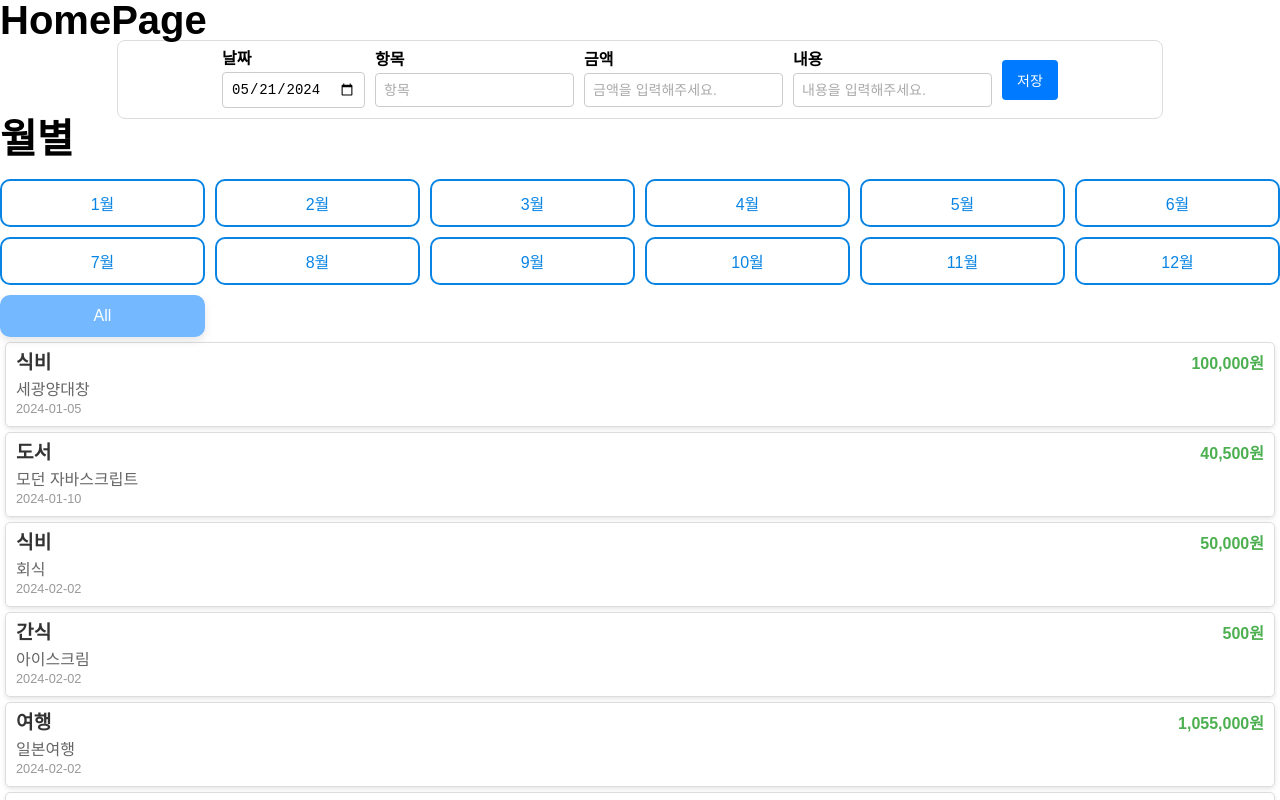
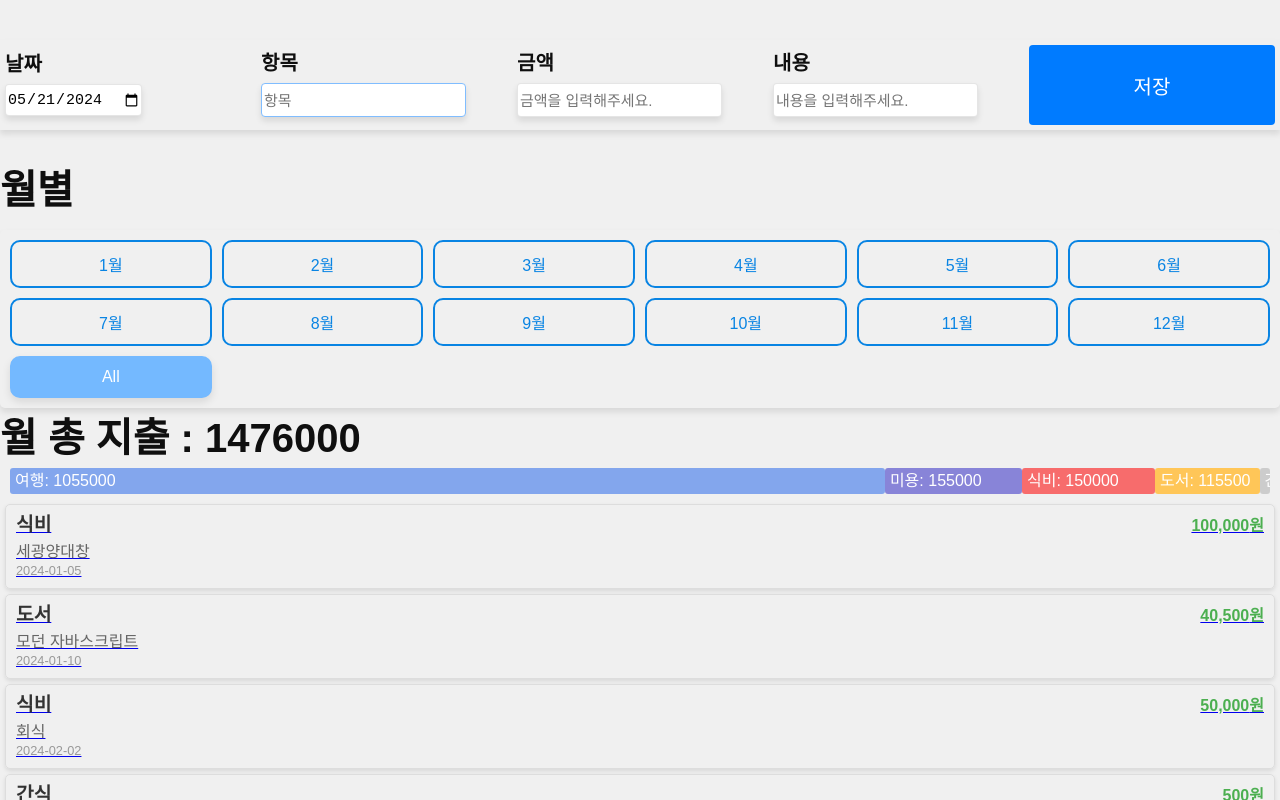
Before and after one commit to MinKonKim/AllowanceRecord, a React (Vite) app: page / in a window 1280 px wide. Shown: the top 800 px of the page. Built offline with nearby package versions, Linux system fonts and the light colour scheme.

Commit message:
2024.05.22 Props Drilling

```diff
--- a/src/App.jsx
+++ b/src/App.jsx
@@ -1,29 +1,9 @@
-import { useState } from "react";
+import { useEffect, useState } from "react";
 import { BrowserRouter, Route, Routes } from "react-router-dom";
 import { createGlobalStyle } from "styled-components";
 import DetailPage from "./pages/DetailPage";
 import HomePage from "./pages/HomePage";
-
-const GlobalStyle = createGlobalStyle`
-  body{
-    margin-left:auto;
-    margin-right: auto;
-    padding: 0;
-    font-family: sans-serif;
-    width: 100%;
-    min-width: 850px;
-
-    justify-content: center;
-
-  }
-  h1,h2{
-    font-size: 40px;
-    font-weight: 900;
-  }
-`;
-
-function App() {
-  const [records, setRecords] = useState([
+const RECORDS = [
   {
     id: "25600f72-56b4-41a7-a9c2-47358580e2f8",
     date: "2024-01-05",
@@ -74,7 +54,25 @@ function App() {
     description:
       "자율주행차량 운전주행모드 자동 전환용 인식률 90% 이상의 다중 센서 기반 운전자 상태 인식 및 상황 인식 원천 기술 개발",
   },
-  ]);
+];
+function App() {
+  const [records, setRecords] = useState([]);
+  // 로컬 스토리지에서 데이터 불러오기
+  useEffect(() => {
+    // RECORDS 값 local에 저장
+    localStorage.setItem("records", JSON.stringify(RECORDS));
+    const storedRecords = localStorage.getItem("records");
+    if (storedRecords) {
+      setRecords(JSON.parse(storedRecords));
+    }
+  }, []);
+  // records 상태가 변경될 때마다 로컬 스토리지에 데이터 저장하기
+  // useEffect(() => {
+  //   localStorage.setItem("records", JSON.stringify(records));
+  //   const storedRecords = localStorage.getItem("records");
+  //   setRecords(storedRecords);
+  // }, [records]);
+
   return (
     <BrowserRouter>
       <GlobalStyle />
@@ -85,7 +83,7 @@ function App() {
         />
         <Route
           path="/record/:recordId"
-          element={<DetailPage records={records} />}
+          element={<DetailPage records={records} setRecords={setRecords} />}
         />
       </Routes>
     </BrowserRouter>
@@ -93,3 +91,24 @@ function App() {
 }
 
 export default App;
+
+//styled
+const GlobalStyle = createGlobalStyle`
+  body{
+    background-color: #f0f0f0;
+    color: #0f0f0f;
+    margin-left:auto;
+    margin-right: auto;
+    padding: 0;
+    font-family: sans-serif;
+    width: 100%;
+    min-width: 850px;
+
+    justify-content: center;
+
+  }
+  h1,h2{
+    font-size: 40px;
+    font-weight: 900;
+  }
+`;
--- /dev/null
+++ b/src/components/DetailPage/Modal.jsx
@@ -0,0 +1,101 @@
+import { Link } from "react-router-dom";
+import styled, { keyframes } from "styled-components";
+
+const Modal = ({ show, onClose, onConfirm, message }) => {
+  return (
+    <ModalBackdrop show={show}>
+      <ModalView>
+        <p>{message}</p>
+        <div>
+          <Link to="/">
+            <Button onClick={onConfirm}>확인</Button>
+          </Link>
+          <Button onClick={onClose}>취소</Button>
+        </div>
+      </ModalView>
+    </ModalBackdrop>
+  );
+};
+
+export default Modal;
+
+// style Components
+const fadeIn = keyframes`
+  from {
+    opacity: 0;
+  }
+
+  to {
+    opacity: 1;
+  }
+`;
+
+const fadeOut = keyframes`
+  from {
+    opacity: 1;
+  }
+
+  to {
+    opacity: 0;
+  }
+`;
+
+const slideIn = keyframes`
+  from {
+    transform: translate(-50%, -60%);
+  }
+
+  to {
+    transform: translate(-50%, -50%);
+  }
+`;
+
+const slideOut = keyframes`
+  from {
+    transform: translate(-50%, -50%);
+  }
+
+  to {
+    transform: translate(-50%, -60%);
+  }
+`;
+const ModalBackdrop = styled.div`
+  animation: ${(props) => (props.show ? fadeIn : fadeOut)} 0.3s ease-out
+    forwards;
+  position: fixed;
+  top: 0;
+  left: 0;
+  z-index: 1040;
+  width: 100vw;
+  height: 100vh;
+  background-color: rgba(0, 0, 0, 0.5);
+`;
+
+const ModalView = styled.div`
+  animation: ${(props) => (props.show ? slideIn : slideOut)} 0.3s ease-out
+    forwards;
+  position: fixed;
+  top: 50%;
+  left: 50%;
+  transform: translate(-50%, -50%);
+  z-index: 1050;
+  background: white;
+  padding: 20px;
+  border-radius: 8px;
+  display: flex;
+  flex-direction: column;
+  gap: 10px;
+`;
+const Button = styled.button`
+  padding: 10px 20px;
+  border: none;
+  border-radius: 4px;
+  background-color: #007bff;
+  color: white;
+  cursor: pointer;
+  margin-left: 5px;
+
+  &:hover {
+    background-color: #0056b3;
+  }
+`;
--- /dev/null
+++ b/src/components/HomePageComponents/Graph.jsx
@@ -0,0 +1,77 @@
+import { useEffect, useState } from "react";
+import styled from "styled-components";
+
+const Graph = ({ selectedMonth, records }) => {
+  const [totalAmount, setTotalAmount] = useState(0);
+
+  useEffect(() => {
+    let calAmount = records.reduce((sum, record) => sum + record.amount, 0);
+    setTotalAmount(calAmount);
+  }, [records]);
+  // 항목별 금액 정리
+  let amountMap = {};
+  records.forEach((record) => {
+    if (!amountMap[record.item]) {
+      amountMap[record.item] = record.amount;
+    } else {
+      amountMap[record.item] += record.amount;
+    }
+  });
+
+  // amountMap 객체를 배열로 변환하고 정렬
+  const sortedAmountArray = Object.entries(amountMap).sort(
+    (a, b) => b[1] - a[1]
+  );
+
+  const maxAmount = Math.max(...records.map((record) => record.amount));
+  return (
+    <GraphDiv>
+      <h1>
+        {selectedMonth}월 총 지출 : {totalAmount}
+      </h1>
+      <BarWrapper>
+        {sortedAmountArray.map(([item, amount], index) => (
+          <Bar key={index} width={(amount / maxAmount) * 100} item={item}>
+            {item}: {amount}
+          </Bar>
+        ))}
+      </BarWrapper>
+    </GraphDiv>
+  );
+};
+
+export default Graph;
+const itemColors = {
+  식비: "#f76c6c",
+  도서: "#ffc658",
+  여행: "#83a6ed",
+  미용: "#8884d8",
+  // 추가 아이템과 색상...
+};
+const GraphDiv = styled.div`
+  margin-top: 10px;
+  display: flex;
+  flex-direction: column;
+  margin-left: auto;
+  margin-right: auto;
+`;
+const BarWrapper = styled.div`
+  display: flex;
+  margin-top: 10px;
+  justify-content: center;
+  margin-left: 10px;
+  margin-right: 10px;
+`;
+const Bar = styled.div`
+  width: ${(props) => props.width}%;
+  background-color: ${(props) => itemColors[props.item] || "#ccc"};
+  color: white;
+  text-align: left;
+  padding: 5px;
+  margin-bottom: 5px;
+  border-radius: 3px;
+
+  white-space: nowrap;
+  overflow: hidden;
+  text-overflow: ellipsis;
+`;
--- a/src/components/HomePageComponents/MonthSelector.jsx
+++ b/src/components/HomePageComponents/MonthSelector.jsx
@@ -42,8 +42,14 @@ const MonthSelector = ({ selectedMonth, onMonthClick }) => {
 
 export default MonthSelector;
 
+// styled Componentsaaaaa
 const ButtonWrapper = styled.div`
   display: grid;
+  padding: 10px;
+  border-radius: 5px;
+  box-shadow: 0 4px 6px rgba(0, 0, 0, 0.1);
+  margin-left: auto;
+  margin-right: auto;
   grid-template-columns: repeat(6, 1fr);
   grid-gap: 10px;
   margin-top: 20px;
--- a/src/components/HomePageComponents/RecordForm.jsx
+++ b/src/components/HomePageComponents/RecordForm.jsx
@@ -1,33 +1,44 @@
-import { useEffect, useState } from "react";
+import { useEffect, useRef, useState } from "react";
 import styled from "styled-components";
 import { v4 as uuidv4 } from "uuid";
+import ValidCheck from "../../utils/ValidCheck";
 
-// 용돈 기입
 const RecordForm = ({ setRecords }) => {
   const [date, setDate] = useState("");
   const [item, setItem] = useState("");
   const [amount, setAmount] = useState("");
   const [description, setDescription] = useState("");
 
+  const itemRef = useRef(null);
+
   useEffect(() => {
     // 오늘 날짜로 지정
     const today = new Date().toISOString().slice(0, 10);
     setDate(today);
+
+    // 페이지 로드 시 item 입력 필드에 포커스 설정
+    if (itemRef.current) {
+      itemRef.current.focus();
+    }
   }, []);
 
-  // Record 추가 함수
   const addRecord = (e) => {
-    e.preventDefault(); // 폼 제출 막기
+    e.preventDefault();
     const newRecord = {
       id: uuidv4(),
       date: date,
       item: item,
-      amount: amount,
+      amount: Number(amount),
       description: description,
     };
-    // 유효성 검사 해야함.
-    setRecords((prev) => [...prev, newRecord]);
-    // 날짜를 제외하고 초기화
+    // newRecordValid : 유효성 검사 결과를 받는
+    const newRecordValid = ValidCheck(newRecord);
+    if (newRecordValid.valid) {
+      setRecords((prev) => [...prev, newRecord]);
+    } else {
+      alert(newRecordValid.message);
+    }
+
     setItem("");
     setAmount("");
     setDescription("");
@@ -51,6 +62,7 @@ const RecordForm = ({ setRecords }) => {
           value={item}
           placeholder="항목"
           onChange={(e) => setItem(e.target.value)}
+          ref={itemRef} // ref를 설정하여 autofocus 기능 구현
         />
       </FormField>
       <FormField>
@@ -77,52 +89,55 @@ const RecordForm = ({ setRecords }) => {
 };
 
 export default RecordForm;
-
+// styled Components
 const RecordFormWrapper = styled.form`
   display: flex;
-  width: 80%;
-  justify-content: center;
-  align-items: center;
-  gap: 10px;
-  padding: 10px;
-  margin-left: auto;
-  margin-right: auto;
-  border: 1px solid #ddd;
-  border-radius: 8px;
-  background-color: #fff;
+  padding: 5px;
+  border: 8px;
+  box-shadow: 0 4px 6px rgba(0, 0, 0, 0.1);
+  margin: 40px auto;
 `;
 
 const FormField = styled.div`
   display: flex;
   flex-direction: column;
+  justify-content: center;
   align-items: flex-start;
+  row-gap: 5px;
+  width: 20vw;
+  height: 80px;
+  margin: 0;
 
   label {
+    font-size: 20px;
+    font-weight: 900;
     margin-bottom: 5px;
-    font-weight: bold;
   }
-
   input {
-    padding: 8px;
-    border: 1px solid #ccc;
+    font-size: 15px;
+    height: 30px;
+    border: 1px solid;
+    border-color: rgba(0, 0, 0, 0.1);
     border-radius: 4px;
-    font-size: 14px;
-  }
-
-  input::placeholder {
-    color: #aaa;
+    outline: none;
+    box-shadow: 0 4px 6px rgba(0, 0, 0, 0.1);
+    transition: border-color 0.2s ease-in-out;
+    &:focus {
+      border-color: #80bdff;
+    }
   }
 `;
 
 const SubmitButton = styled.button`
-  padding: 10px 15px;
+  background-color: #007bff;
+  flex: 1;
+  color: white;
+  padding: 15px;
+  font-size: 20px;
   border: none;
   border-radius: 4px;
-  background-color: #007bff;
-  color: #fff;
-  font-size: 14px;
   cursor: pointer;
-  transition: background-color 0.3s;
+  transition: background-color 0.2s ease-in-out;
 
   &:hover {
     background-color: #0056b3;
--- a/src/components/HomePageComponents/RecordItem.jsx
+++ b/src/components/HomePageComponents/RecordItem.jsx
@@ -1,26 +1,26 @@
+import { Link } from "react-router-dom";
 import styled from "styled-components";
+import FormatAmount from "../../utils/FormatAmount";
 
 const RecordItem = ({ record }) => {
-  const formatAmount = (amount) => {
-    return new Intl.NumberFormat().format(amount);
-  };
-
   return (
     <RecordItemContent key={record.id}>
+      <Link to={`/record/${record.id}`}>
         <Header>
           <RecordItemSpan>{record.item}</RecordItemSpan>
-        <Amount>{formatAmount(record.amount)}원</Amount>
+          <Amount>{FormatAmount(record.amount)}원</Amount>
         </Header>
         <Body>
           <Description>{record.description}</Description>
           <Date>{record.date}</Date>
         </Body>
+      </Link>
     </RecordItemContent>
   );
 };
 
 export default RecordItem;
-
+// styled Components
 const RecordItemContent = styled.li`
   border: 1px solid #ddd;
   margin: 5px;
--- /dev/null
+++ b/src/hooks/useInput.js
@@ -0,0 +1,12 @@
+import { useState } from "react";
+
+const useInput = (init) => {
+  const [value, setValue] = useState("" || init);
+
+  const handler = (e) => {
+    setValue(e.target.value);
+  };
+  return [value, handler];
+};
+
+export default useInput;
--- a/src/pages/DetailPage/DetailPage.jsx
+++ b/src/pages/DetailPage/DetailPage.jsx
@@ -1,5 +1,154 @@
-const DetailPage = () => {
-  return <div>DetailPage</div>;
+import { useState } from "react";
+import { useParams } from "react-router-dom";
+import styled from "styled-components";
+import Modal from "../../components/DetailPage/Modal";
+import useInput from "../../hooks/useInput";
+
+const DetailPage = ({ records, setRecords }) => {
+  const { recordId } = useParams();
+  const record = records.find((ele) => ele.id === recordId);
+  // Modal Open 관련 State
+  const [isModalOpen, setIsModalOpen] = useState(false);
+  // 히스토리
+  // Custom Hook 사용
+  const [item, onChangeItemHandler] = useInput(record.item);
+  const [amount, onChangeAmountHandler] = useInput(record.amount);
+  const [date, onChangeDateHandler] = useInput(record.date);
+  const [description, onChangeDescriptionHandler] = useInput(
+    record.description
+  );
+  // 수정
+  const updateRecord = () => {
+    const updatedRecord = {
+      id: recordId,
+      item: item,
+      amount: amount,
+      date: date,
+      description: description,
+    };
+    const updatedRecords = [
+      ...records.filter((record) => record.id !== recordId),
+      updatedRecord,
+    ];
+
+    setRecords(updatedRecords);
+    alert("수정완료!");
+  };
+  //삭제
+  const deleteRecord = () => {
+    const deletedRecords = [
+      ...records.filter((record) => record.id !== recordId),
+    ];
+
+    setRecords(deletedRecords);
+
+    setIsModalOpen(false);
+  };
+
+  // record가 없다면,
+  if (!record) {
+    return <div>내용이 없습니다.</div>;
+  }
+  return (
+    <>
+      {isModalOpen && (
+        <Modal
+          show={isModalOpen}
+          onClose={() => setIsModalOpen(false)}
+          onConfirm={deleteRecord}
+          message={"진짜로 삭제할겁니까?"}
+        />
+      )}
+      <DetailContainer>
+        <h1>상세 정보</h1>
+        <RecordDetail>
+          <div>
+            <label>항목: </label>
+            <input type="text" value={item} onChange={onChangeItemHandler} />
+          </div>
+          <div>
+            <label>금액: </label>
+            <input
+              type="text"
+              value={amount}
+              onChange={onChangeAmountHandler}
+            />
+          </div>
+          <div>
+            <label>날짜: </label>
+            <input type="date" value={date} onChange={onChangeDateHandler} />
+          </div>
+          <div>
+            <label>내용: </label>
+            <input
+              type="text"
+              value={description}
+              onChange={onChangeDescriptionHandler}
+            />
+          </div>
+        </RecordDetail>
+        <ButtonContainer>
+          <Button onClick={updateRecord}>수정</Button>
+          <Button onClick={() => setIsModalOpen(true)}>삭제</Button>
+        </ButtonContainer>
+      </DetailContainer>
+    </>
+  );
 };
 
 export default DetailPage;
+// styled Components
+const DetailContainer = styled.div`
+  max-width: 800px;
+  margin: 0 auto;
+  padding: 20px;
+  border: 1px solid #ccc;
+  border-radius: 8px;
+  background-color: #f9f9f9;
+`;
+
+const RecordDetail = styled.div`
+  margin-bottom: 20px;
+  margin-top: 15px;
+  & > div {
+    margin-bottom: 10px;
+  }
+
+  label {
+    display: inline-block;
+    width: 80px;
+    font-weight: bold;
+  }
+
+  input {
+    width: calc(100% - 90px);
+    padding: 8px;
+    border: 1px solid #ccc;
+    border-radius: 4px;
+    margin-top: 5px;
+  }
+`;
+
+const ButtonContainer = styled.div`
+  display: flex;
+  justify-content: flex-start;
+  margin-top: 20px;
+`;
+
+const Button = styled.button`
+  padding: 10px 20px;
+  border: none;
+  border-radius: 4px;
+  background-color: #007bff;
+  color: white;
+  font-size: 16px;
+  cursor: pointer;
+
+  &:hover {
+    background-color: #0056b3;
+  }
+
+  &:first-child {
+    margin-right: 10px;
+  }
+`;
--- a/src/pages/HomePage/HomePage.jsx
+++ b/src/pages/HomePage/HomePage.jsx
@@ -1,4 +1,5 @@
 import { useState } from "react";
+import Graph from "../../components/HomePageComponents/Graph";
 import MonthSelector from "../../components/HomePageComponents/MonthSelector";
 import RecordForm from "../../components/HomePageComponents/RecordForm";
 import RecordList from "../../components/HomePageComponents/RecordList";
@@ -16,12 +17,12 @@ const HomePage = ({ records, setRecords }) => {
 
   return (
     <div>
-      <h1>HomePage</h1>
       <RecordForm setRecords={setRecords} />
       <MonthSelector
         selectedMonth={selectedMonth}
         onMonthClick={setSelectedMonth}
       />
+      <Graph selectedMonth={selectedMonth} records={filteredRecords} />
       <RecordList records={filteredRecords} />
     </div>
   );
--- /dev/null
+++ b/src/utils/FormatAmount.js
@@ -0,0 +1,4 @@
+const FormatAmount = (amount) => {
+  return new Intl.NumberFormat().format(amount);
+};
+export default FormatAmount;
--- /dev/null
+++ b/src/utils/ValidCheck.js
@@ -0,0 +1,21 @@
+import { validate as uuidValidate } from "uuid";
+const ValidCheck = (record) => {
+  const { id, date, item, amount, description } = record;
+  if (!uuidValidate(id)) {
+    return { valid: false, message: "올바른 ID값이 아닙니다." };
+  }
+  if (!date) {
+    return { valid: false, message: "날짜를 적어주세요." };
+  }
+  if (item.length <= 0) {
+    return { valid: false, message: "항목을 적어주세요." };
+  }
+  if (isNaN(amount) || amount <= 0) {
+    return { valid: false, message: "올바른 금액을 적어주세요." };
+  }
+  if (description.length <= 0) {
+    return { valid: false, message: "내용을 입력해 주세요." };
+  }
+  return { valid: true, message: "올바른 객체입니다." };
+};
+export default ValidCheck;
```
Lines whose indentation alone changed are shown as unchanged.
